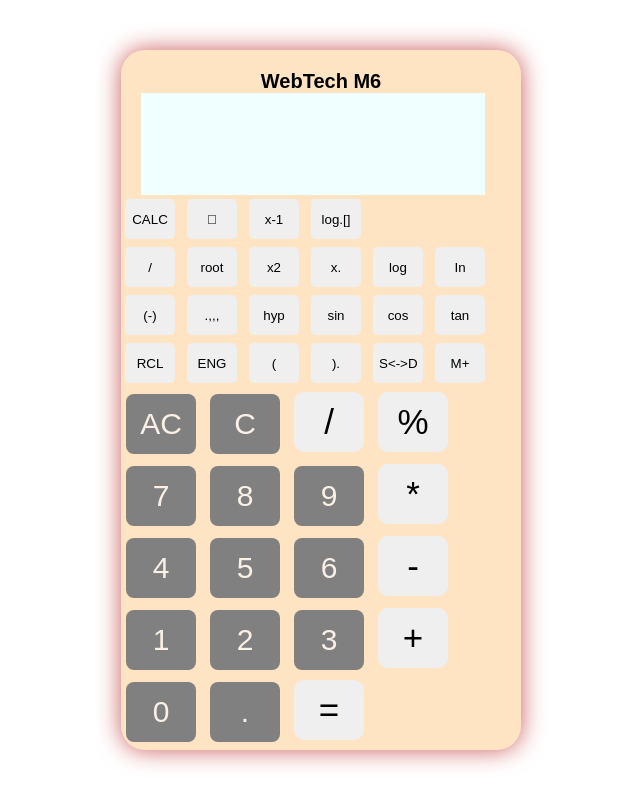
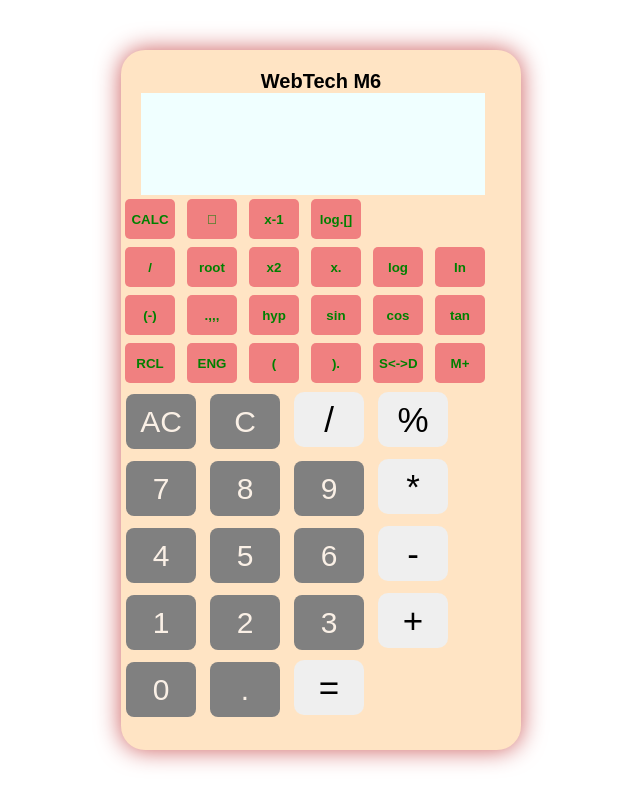
Before and after one commit to anupjais/ScientificCalculator, a plain HTML site: page index.html in a window 1280 px wide. Shown: the whole page, without its empty margins (319-959 px from the left). Drawn offline with Linux system fonts and the light colour scheme.

Commit message:
Button Change
It's a minor changes into button's color

Co-Authored-By: RITU RAJ SHARMA <71580476+riturajsharma707@users.noreply.github.com>
Co-Authored-By: Shivatej Patil <93513682+shivatej-patil@users.noreply.github.com>
Co-Authored-By: Shivanand08 <150006049+shivanand08@users.noreply.github.com>
Co-Authored-By: Vedang Shingne <84701611+ved-vs@users.noreply.github.com>

```diff
--- a/style.css
+++ b/style.css
@@ -33,7 +33,7 @@
 	margin-top: -20px;
 }
 .nbtn{
-	height: 60px;
+	height: 55px;
 	width: 70px;
 	margin: 5px;
 	color: linen;
@@ -45,7 +45,7 @@
 }
 .opr{
 	margin-left: 20px;
-	height: 60px;
+	height: 55px;
 	width: 70px;
 	margin: 5px;
 	border-radius: 10px;
@@ -60,6 +60,9 @@
 	border-radius: 5px;
 /*	outline: none;*/
 	border: none;
+	background-color: lightcoral;
+	color: green;
+	font-weight: bold;
 /*	font-size: 35px;*/
 }
 /*input{
```
